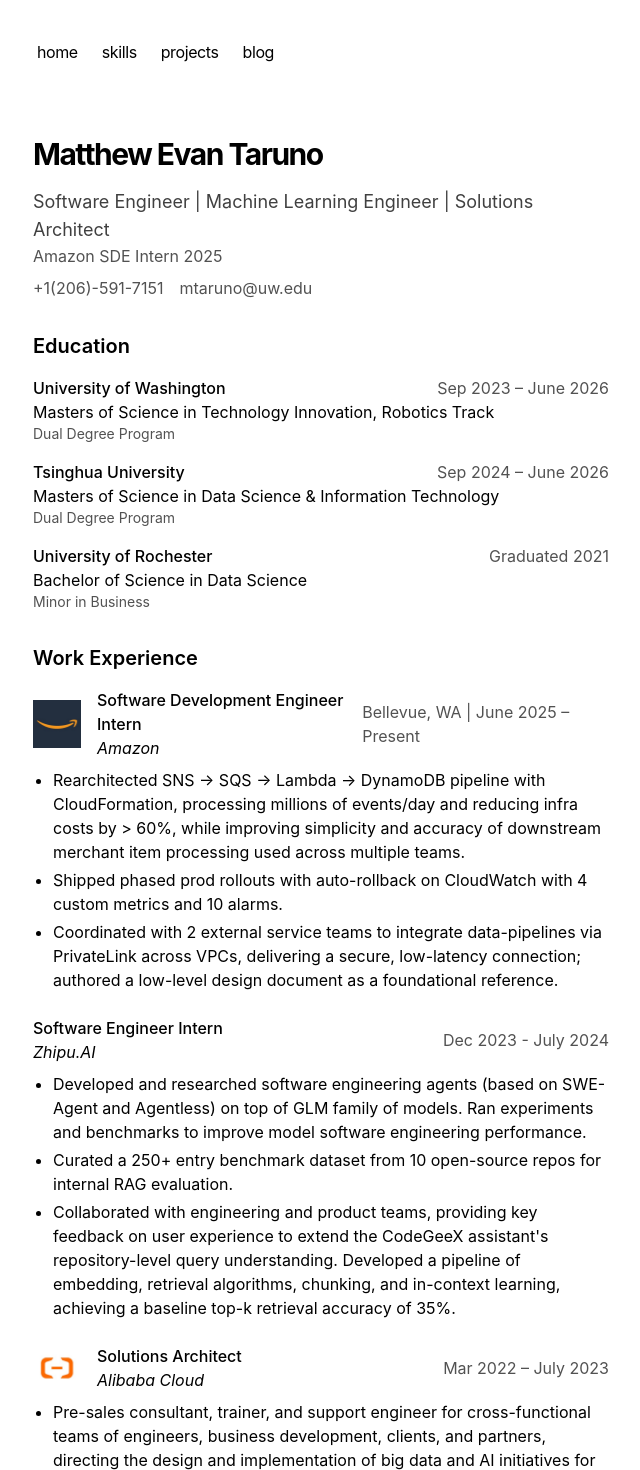
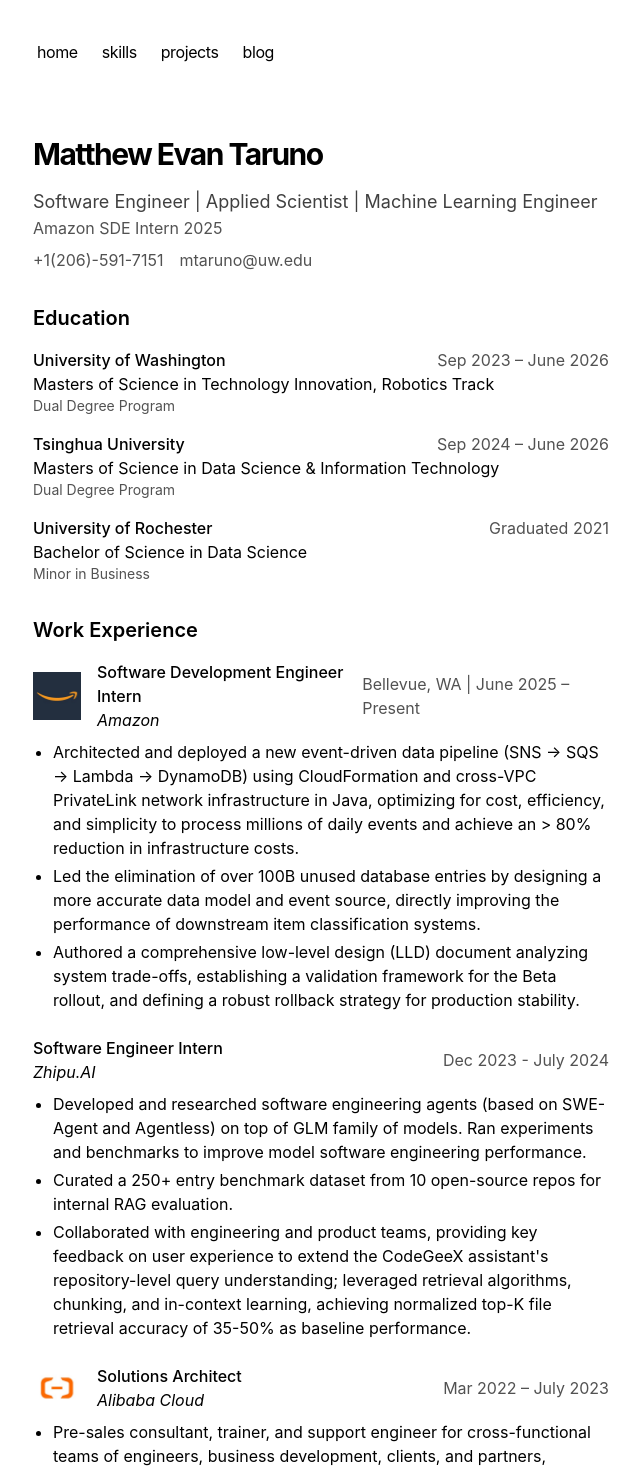
Before and after one commit to mtaruno/blog, a Next.js app: page / in a window 1280 px wide. Shown: the top 1470 px of the page, without its empty margins (319-959 px from the left). Built offline with nearby package versions, Linux system fonts and the light colour scheme.

Commit message:
Update experience descriptions and page heading

```diff
--- a/app/components/profile.tsx
+++ b/app/components/profile.tsx
@@ -83,9 +83,9 @@
               <p className="text-neutral-600 dark:text-neutral-400">Bellevue, WA | June 2025 – Present</p>
             </div>
             <ul className="list-disc pl-5 mt-2 space-y-1">
-              <li>Rearchitected SNS &rarr; SQS &rarr; Lambda &rarr; DynamoDB pipeline with CloudFormation, processing millions of events/day and reducing infra costs by &gt; 60%, while improving simplicity and accuracy of downstream merchant item processing used across multiple teams.</li>
-              <li>Shipped phased prod rollouts with auto-rollback on CloudWatch with 4 custom metrics and 10 alarms.</li>
-              <li>Coordinated with 2 external service teams to integrate data-pipelines via PrivateLink across VPCs, delivering a secure, low-latency connection; authored a low-level design document as a foundational reference.</li>
+              <li>Architected and deployed a new event-driven data pipeline (SNS → SQS → Lambda → DynamoDB) using CloudFormation and cross-VPC PrivateLink network infrastructure in Java, optimizing for cost, efficiency, and simplicity to process millions of daily events and achieve an &gt; 80% reduction in infrastructure costs.</li>
+              <li>Led the elimination of over 100B unused database entries by designing a more accurate data model and event source, directly improving the performance of downstream item classification systems.</li>
+              <li>Authored a comprehensive low-level design (LLD) document analyzing system trade-offs, establishing a validation framework for the Beta rollout, and defining a robust rollback strategy for production stability.</li>
             </ul>
           </div>
 
@@ -103,7 +103,7 @@
             <ul className="list-disc pl-5 mt-2 space-y-1">
               <li>Developed and researched software engineering agents (based on SWE-Agent and Agentless) on top of GLM family of models. Ran experiments and benchmarks to improve model software engineering performance.</li>
               <li>Curated a 250+ entry benchmark dataset from 10 open-source repos for internal RAG evaluation.</li>
-              <li>Collaborated with engineering and product teams, providing key feedback on user experience to extend the CodeGeeX assistant's repository-level query understanding. Developed a pipeline of embedding, retrieval algorithms, chunking, and in-context learning, achieving a baseline top-k retrieval accuracy of 35%.</li>
+              <li>Collaborated with engineering and product teams, providing key feedback on user experience to extend the CodeGeeX assistant's repository-level query understanding; leveraged retrieval algorithms, chunking, and in-context learning, achieving normalized top-K file retrieval accuracy of 35-50% as baseline performance.</li>
             </ul>
           </div>
 
--- a/app/page.tsx
+++ b/app/page.tsx
@@ -9,7 +9,7 @@
           Matthew Evan Taruno
         </h1>
         <p className="text-lg text-neutral-700 dark:text-neutral-300">
-          Software Engineer | Machine Learning Engineer | Solutions Architect
+          Software Engineer | Applied Scientist | Machine Learning Engineer
         </p>
         <p className="text-md text-neutral-600 dark:text-neutral-400">
           Amazon SDE Intern 2025
```
